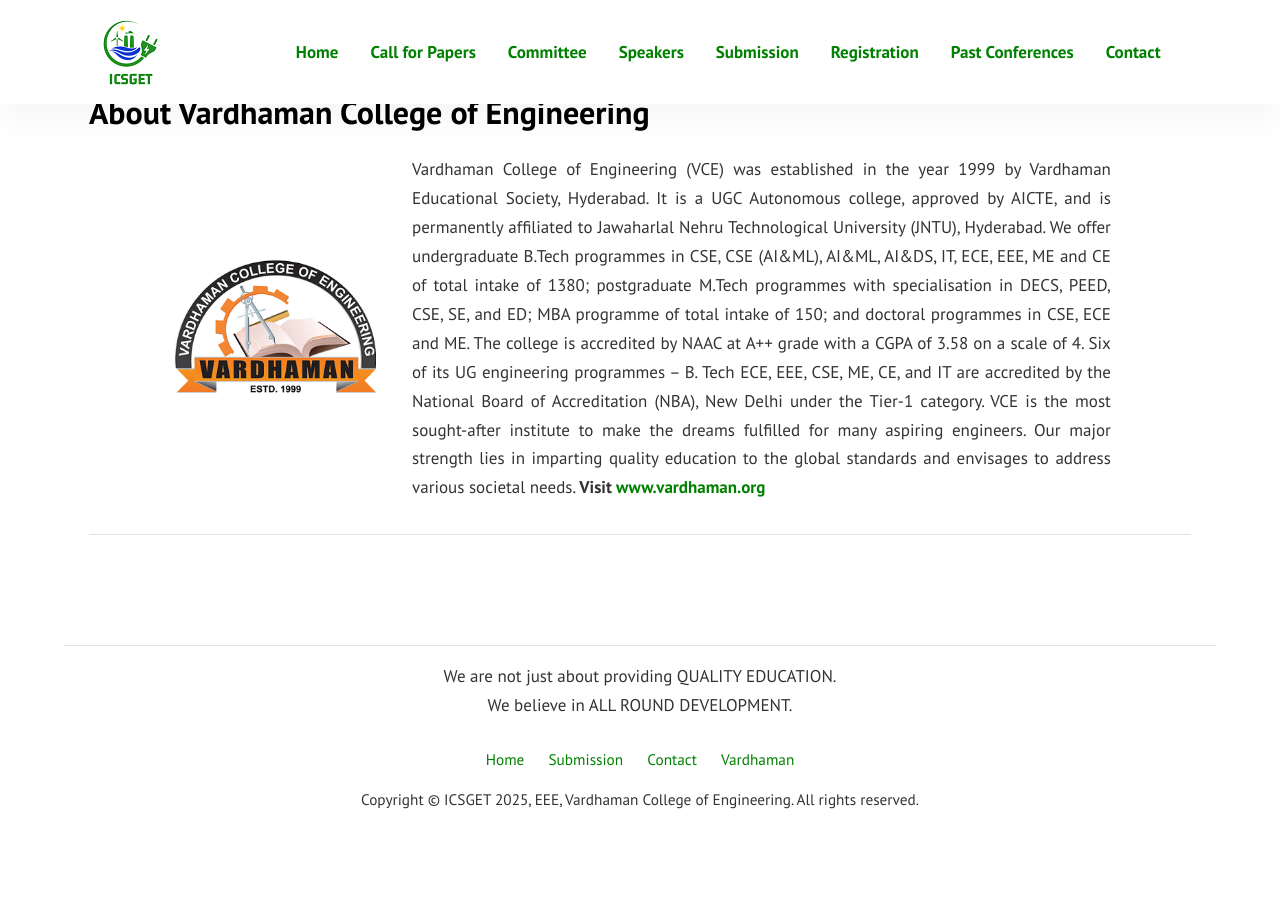
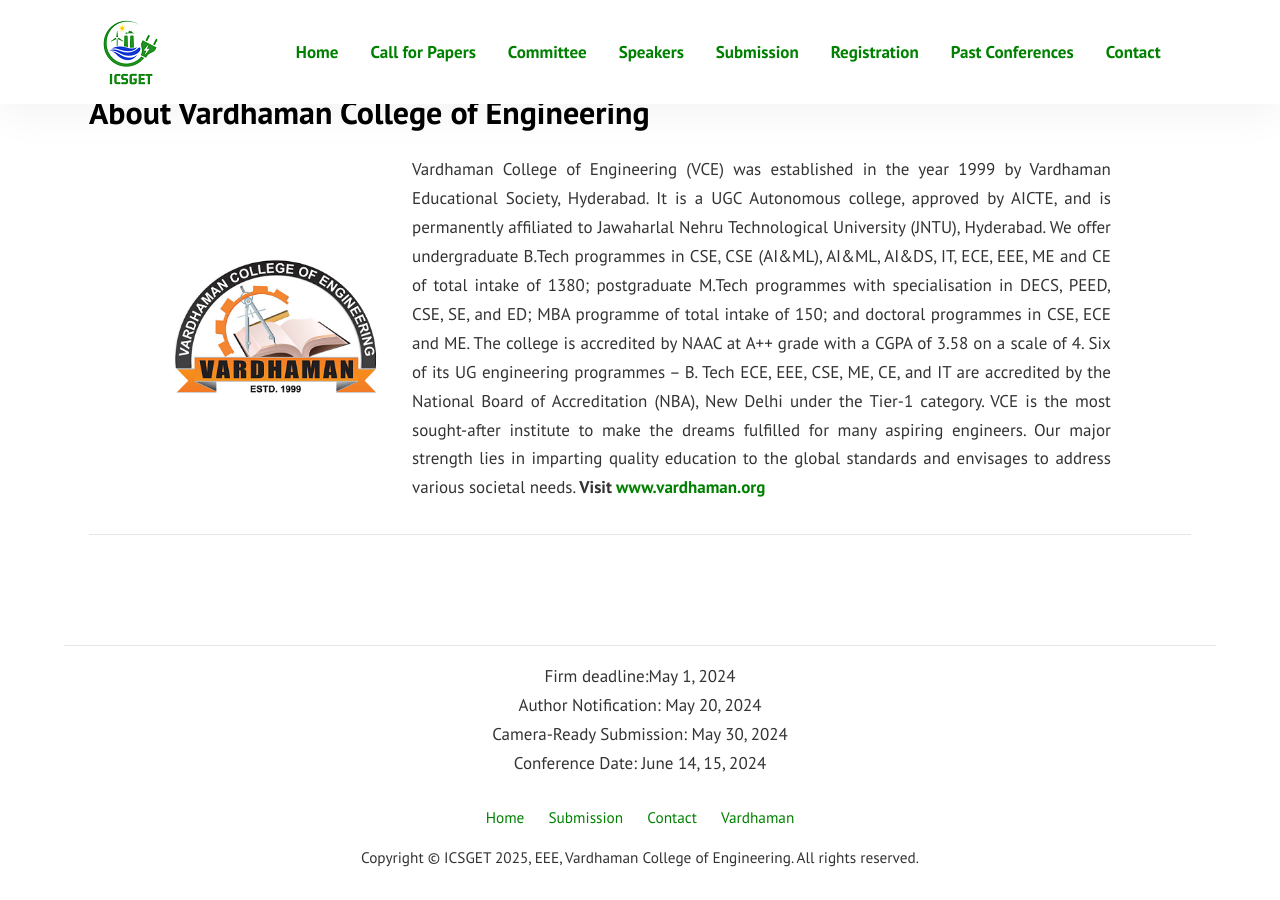
Before and after one commit to sravivarmanvce/temp, a Jekyll site: the page built from index.md, in a window 1280 px wide and 900 px high, scrolled down 1581 px. Built offline with Jekyll 4.4.1, drawn with Linux system fonts in a browser that asks for light colours; before the commit the page ends 2423 px from its top, so only the background shows below that.

Commit message:
Update default.html

```diff
--- a/_layouts/default.html
+++ b/_layouts/default.html
@@ -112,8 +112,10 @@
   <!-- CREDITS BEGIN.-->
   <!-- If you want to support my work, please donate to remove the credits. This helps me keep it up and running: https://www.wowthemes.net/donate/ -->
   <div class="credits mx-auto text-center mb-3">
-      We are not just about providing QUALITY EDUCATION.</br>
-	  We believe in ALL ROUND DEVELOPMENT.
+	Firm deadline:May 1, 2024<br>
+	Author Notification: May 20, 2024<br>
+	Camera-Ready Submission: May 30, 2024<br>
+	Conference Date: June 14, 15, 2024<br>
   </div>
   <!-- CREDITS END -->
 
```
